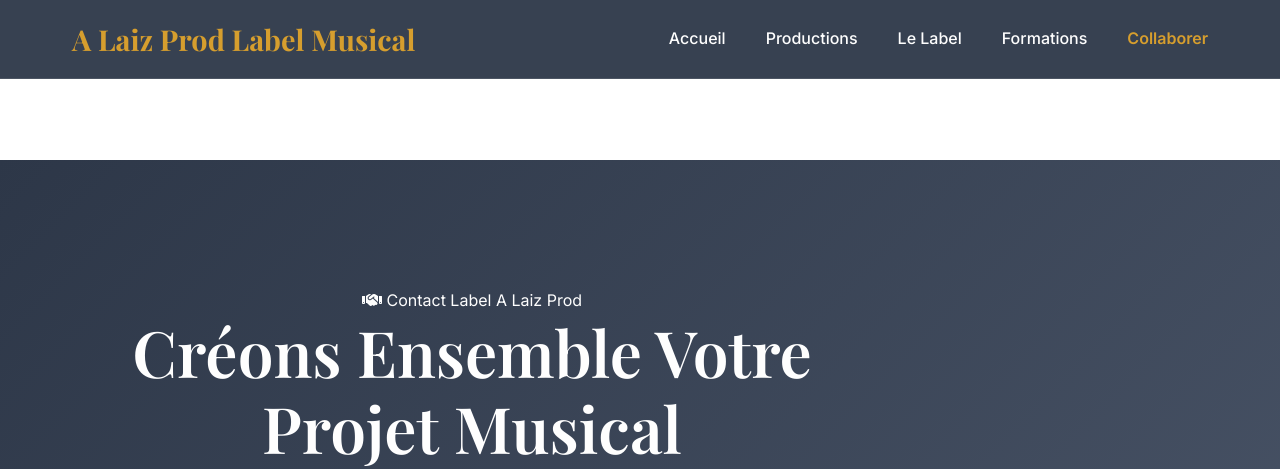
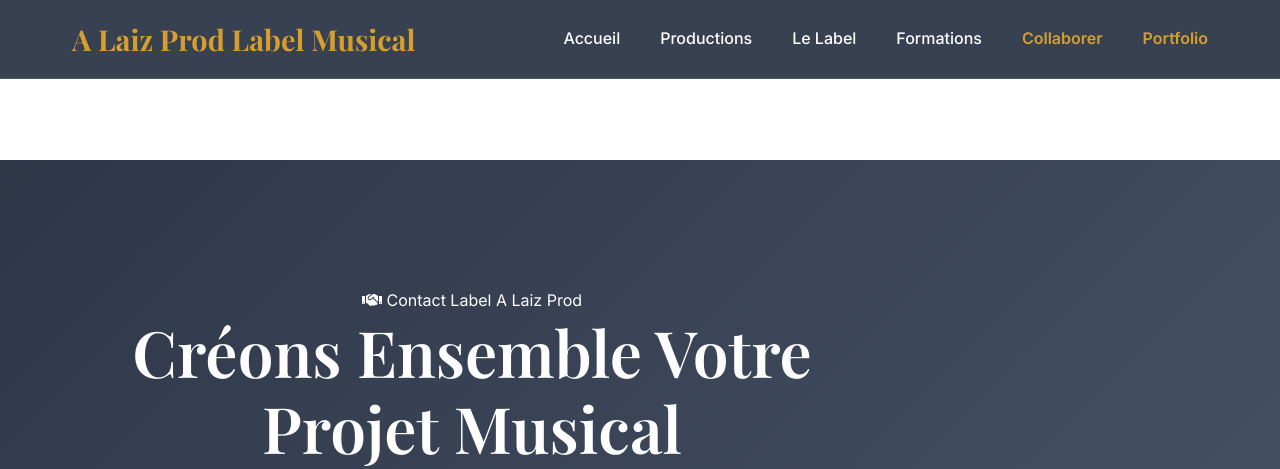
Before and after one commit to LeJuif69/alaiz-prod-website, a Flask app: page /contact in a window 1280 px wide. Shown: the top 469 px of the page. Run offline with Flask 3, Linux system fonts and the light colour scheme.

Commit message:
Update base.html
🧭 Add Portfolio link to navigation

```diff
--- a/templates/base.html
+++ b/templates/base.html
@@ -96,6 +96,7 @@
                 <li><a href="{{ url_for('about') }}" class="nav-link">Le Label</a></li>
                 <li><a href="{{ url_for('formations') }}" class="nav-link">Formations</a></li>
                 <li><a href="{{ url_for('contact') }}" class="nav-link">Collaborer</a></li>
+                <li><a href="#portfolio" class="nav-link">Portfolio</a></li>
             </ul>
 
             <!-- Menu Mobile Hamburger -->
```
